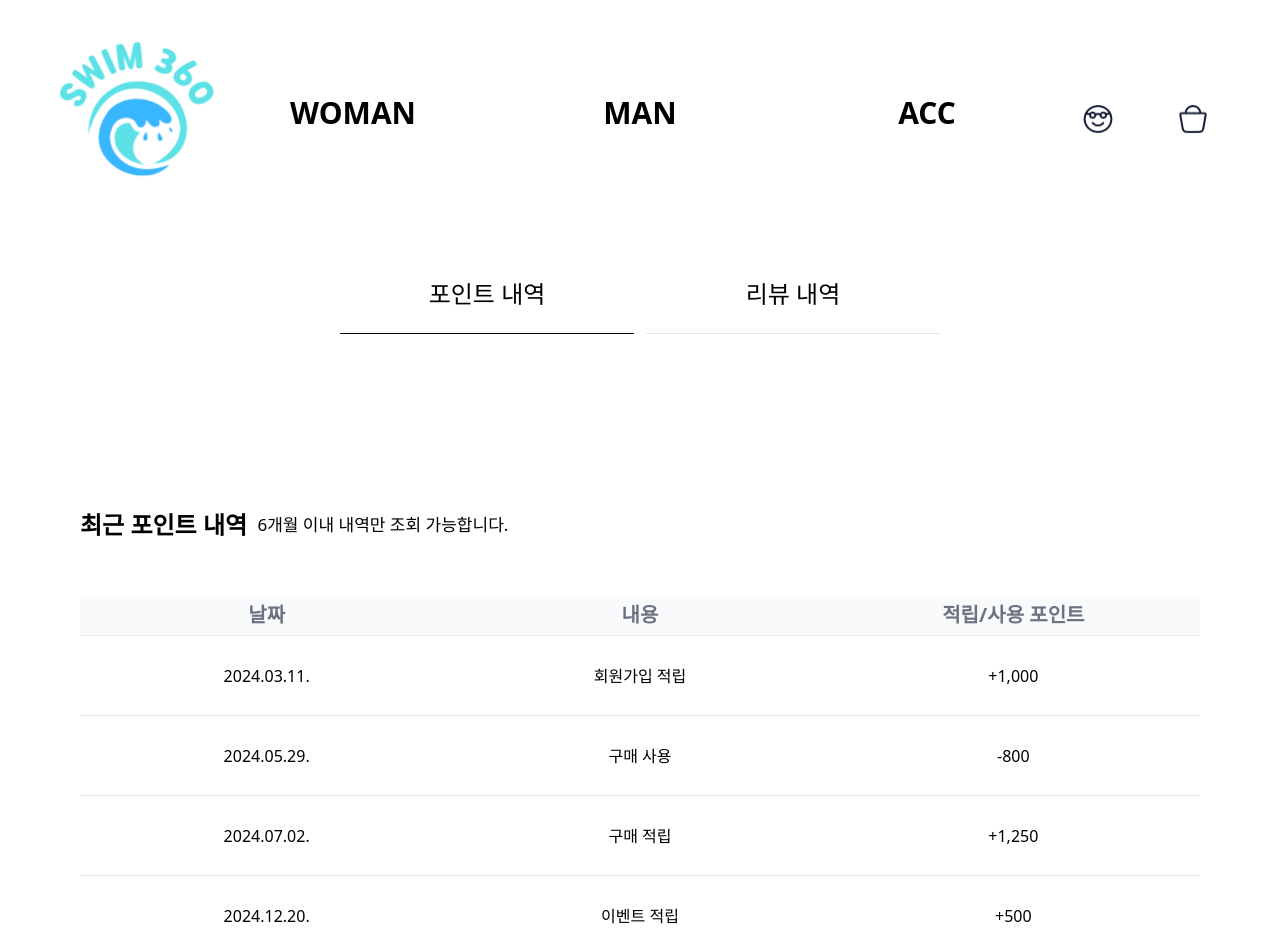
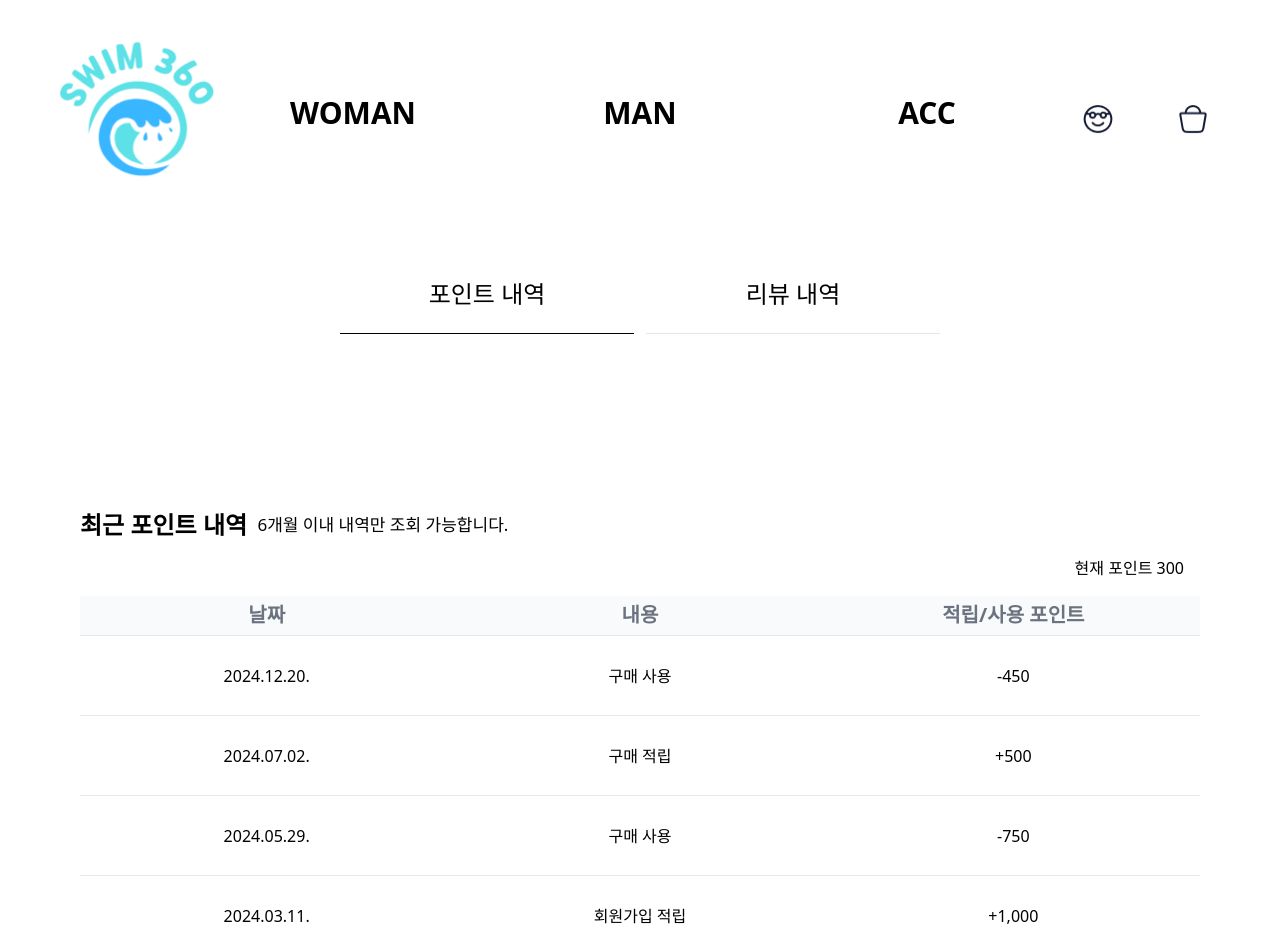
Before and after one commit to ormcamp-fe-3rd/swim360, a React (Vite) app in the folder frontend/: page /points-and-reviews in a window 1280 px wide. Shown: the top 952 px of the page. Built offline with nearby package versions, Linux system fonts and the light colour scheme.

Commit message:
design: 포인트, 리뷰 내역 설명 추가 및 개인정보수정 라우터 추가

```diff
--- a/frontend/src/components/mypage/PointList.tsx
+++ b/frontend/src/components/mypage/PointList.tsx
@@ -9,24 +9,24 @@ import {
 
 const points = [
   {
-    date: "2024.03.11.",
-    name: "회원가입 적립",
-    amount: "+1,000",
+    date: "2024.12.20.",
+    name: "구매 사용",
+    amount: "-450",
+  },
+  {
+    date: "2024.07.02.",
+    name: "구매 적립",
+    amount: "+500",
   },
   {
     date: "2024.05.29.",
     name: "구매 사용",
-    amount: "-800",
+    amount: "-750",
   },
   {
-    date: "2024.07.02.",
-    name: "구매 적립",
-    amount: "+1,250",
-  },
-  {
-    date: "2024.12.20.",
-    name: "이벤트 적립",
-    amount: "+500",
+    date: "2024.03.11.",
+    name: "회원가입 적립",
+    amount: "+1,000",
   },
 ];
 
@@ -41,16 +41,21 @@ export default function PointList() {
           </div>
           <div className="text-[17px]">6개월 이내 내역만 조회 가능합니다.</div>
         </div>
-        <Table className="mt-10">
+        <div className="grid grid-cols-3 pb-4">
+          <div></div>
+          <div></div>
+          <div className="text-right pr-4">현재 포인트 300</div>
+        </div>
+        <Table>
           <TableHeader>
             <TableRow className="bg-gray-50">
-              <TableHead className="text-center text-xl font-semibold w-1/3" >
+              <TableHead className="w-1/3 text-center text-xl font-semibold">
                 날짜
               </TableHead>
-              <TableHead className="text-center text-xl font-semibold w-1/3">
+              <TableHead className="w-1/3 text-center text-xl font-semibold">
                 내용
               </TableHead>
-              <TableHead className="text-center text-xl font-semibold w-1/3">
+              <TableHead className="w-1/3 text-center text-xl font-semibold">
                 적립/사용 포인트
               </TableHead>
             </TableRow>
--- a/frontend/src/components/mypage/ReviewList.tsx
+++ b/frontend/src/components/mypage/ReviewList.tsx
@@ -40,16 +40,21 @@ export default function ReviewList() {
           </div>
           <div className="text-[17px]">6개월 이내 내역만 조회 가능합니다.</div>
         </div>
-        <Table className="mt-10 w-full md:table-fixed">
+        <div className="grid grid-cols-3 pb-4">
+          <div></div>
+          <div></div>
+          <div className="pr-4 text-right">총 4건</div>
+        </div>
+        <Table className="w-full md:table-fixed">
           <TableHeader>
             <TableRow className="bg-gray-50">
-              <TableHead className="text-center text-xl font-semibold w-1/3">
+              <TableHead className="w-1/3 text-center text-xl font-semibold">
                 날짜
               </TableHead>
-              <TableHead className="text-center text-xl font-semibold w-1/3">
+              <TableHead className="w-1/3 text-center text-xl font-semibold">
                 리뷰 상품
               </TableHead>
-              <TableHead className="text-center text-xl font-semibold w-1/3">
+              <TableHead className="w-1/3 text-center text-xl font-semibold">
                 리뷰 내용
               </TableHead>
             </TableRow>
@@ -63,7 +68,7 @@ export default function ReviewList() {
                 <TableCell className="text-center text-base">
                   {review.product}
                 </TableCell>
-                <TableCell className="text-center text-base text-ellipsis whitespace-nowrap overflow-hidden">
+                <TableCell className="overflow-hidden text-ellipsis whitespace-nowrap text-center text-base">
                   {review.content}
                 </TableCell>
               </TableRow>
--- a/frontend/src/components/ui/table.tsx
+++ b/frontend/src/components/ui/table.tsx
@@ -110,11 +110,11 @@ TableCaption.displayName = "TableCaption"
 
 export {
   Table,
-  TableHeader,
   TableBody,
+  TableCaption,
+  TableCell,
   TableFooter,
   TableHead,
+  TableHeader,
   TableRow,
-  TableCell,
-  TableCaption,
 }
--- a/frontend/src/routes/index.tsx
+++ b/frontend/src/routes/index.tsx
@@ -6,6 +6,7 @@ import JoinCompletionPage from "./pages/JoinCompletionPage";
 import JoinPage from "./pages/JoinPage";
 import LoginPage from "./pages/LoginPage";
 import MyPage from "./pages/MyPage";
+import MyPageEdit from "./pages/MyPageEdit";
 import MyPagePointAndReviewPage from "./pages/MyPagePointAndReviewPage";
 import PayMentCompletionPage from "./pages/PayMentCompletionPage";
 import PayMentOrderPage from "./pages/PayMentOrderPage";
@@ -20,6 +21,7 @@ const router = createBrowserRouter([
   { path: "/joinpage", element: <JoinPage /> },
   { path: "/joincompletionpage", element: <JoinCompletionPage /> },
   { path: "/mypage", element: <MyPage /> },
+  { path: "/user", element: <MyPageEdit />},
   { path: "/points-and-reviews", element: <MyPagePointAndReviewPage />},
   { path: "/changepwdcompletionpage", element: <ChangePwdCompletionPage /> },
   { path: "/paymentcompletionpage", element: <PayMentCompletionPage /> },
```
